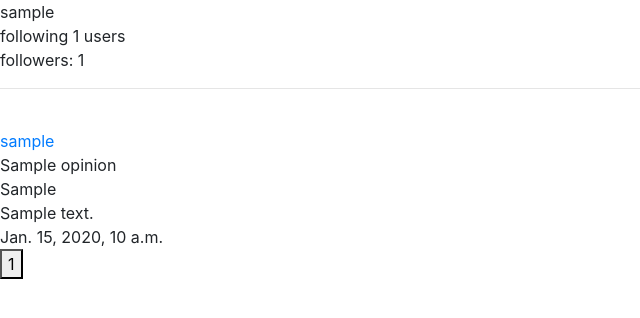
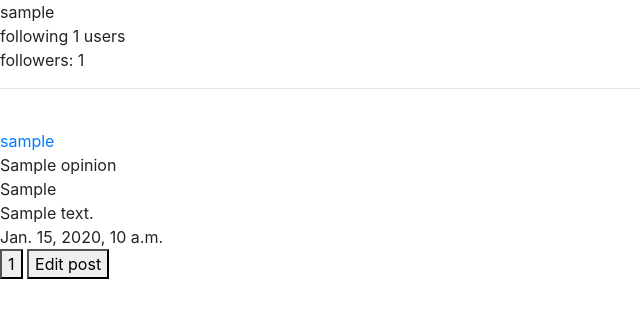
Before and after one commit to Virtual4087/CS50W-Network, a Django app: a page that uses network/templates/network/layout.html in a window 1280 px wide. Shown: the part 56-374 px from the top of the page, without its empty margins (0-640 px from the left). Run offline with Django 3.2, Linux system fonts and the light colour scheme; a user stored in the database is signed in; tables that the repository leaves empty hold one stand-in row (values such as "Sample post"); some libraries are stand-ins or nearby versions.

Commit message:
added edit feature and shifted js to html itself

```diff
--- a/network/static/network/styles.css
+++ b/network/static/network/styles.css
@@ -3,3 +3,16 @@
     flex-direction: column;
     gap: 50px;
 }
+
+#edit_view{
+    position: fixed;
+    top: 0;
+    left: 0;
+    height: 100vh;
+    width: 100vw;
+    display: none;
+    justify-content: center;
+    align-items: center;
+    background-color: rgba(0, 0, 0, 0.644);
+    z-index: 1;
+}
--- a/network/templates/network/layout.html
+++ b/network/templates/network/layout.html
@@ -46,6 +46,5 @@
             {% block body %}
             {% endblock %}
         </div>
-        <script src="{% static 'network/index.js' %}"></script>
     </body>
 </html>
--- a/network/templates/network/profile.html
+++ b/network/templates/network/profile.html
@@ -1,11 +1,11 @@
 {% extends "network/layout.html" %}
-
+{% load static %}
 {% block body %}
     <div id="profile_view">
         <div id="profile_username" data-username="{{profile.username}}">{{profile.username}}</div>
         <div id="profile_following">following <span id="profile_following_number">{{profile.following.count}}</span> users</div>
         <div id="profile_followers">followers: <span id="profile_followers_number">{{profile.followers.count}}</span></div>
-        {% if profile != user %}
+        {% if profile != user and user.is_authenticated %}
             <button id="follow_button" data-csrf="{{ csrf_token }}">
                 {% if profile in user.following.all %}
                     unfollow
@@ -18,7 +18,7 @@
     <hr>
     <br>
     {% for opinion in profile_posts %}
-        <div>
+        <div id="{{opinion.id}}" class="opinions" data-opinion_id="{{opinion.id}}">
             <div id="username"><a href="{% url 'profile' opinion.user.username%}">{{opinion.user.username}}</a></div>
             <div id="title">{{opinion.title}}</div>
             <div id="tags">
@@ -29,8 +29,111 @@
             <div id="body">{{opinion.body}}</div>
             <div id="date">{{opinion.date}}</div>
             <button id="likes">{{opinion.likes.count}}</button>
+            {% if user == opinion.user %}
+                <button id="edit_post">Edit post</button>
+            {% endif %}
         </div>
     {% empty %}
         <div>No posts by user</div>
     {% endfor %}
+    <div id="edit_view" data-id="">
+        <form id="edit_opinion">
+            <div class="form-group">
+                Title:<input autofocus class="form-control" type="text" name="opinion_title" id="edit_title" placeholder="Title" required>
+            </div>
+            <div class="form-group">
+                Body:<textarea class="form-control" name="opinion_body" id="edit_body" placeholder="Body" required></textarea>
+            </div>
+            <div class="form-group">
+                Tags:<input autofocus class="form-control" type="text" name="opinion_tags" placeholder="Example: #Politics #Trump">
+            </div>
+            <button class="btn btn-primary" data-csrf="{{csrf_token}}" id="save_edit" type="button">Save</button>
+            <button class="btn btn-light" id="cancel_edit" type="button">Cancel</button>
+        </form>
+    </div>
+
+    {% if profile != user and user.is_authenticated %}
+        <script>
+            document.querySelector("#follow_button").onclick = function() {
+                fetch("", {
+                    method: "PUT",
+                    headers: {
+                        "Source": "follow_unfollow",
+                        "Content-Type" : "application/json",
+                        "X-CSRFToken" : this.dataset.csrf
+                    },
+                    body: JSON.stringify({
+                        "task": this.innerText
+                    })
+                })
+                .then(response => {
+                    if(response.ok){
+                        return response.json()
+                    }
+                })
+                .then(data => {
+                    console.log(data)
+                })
+                .catch(error => {
+                    console.error("Fetch error:", error);
+                });
+
+                followers = document.querySelector("#profile_followers_number")
+                if(this.innerText === "follow"){
+                    this.innerText = "unfollow"
+                    followers.innerText = parseInt(followers.innerText) + 1
+                }
+                else{
+                    this.innerText = "follow"
+                    followers.innerText = parseInt(followers.innerText) - 1
+                }
+            }
+        </script>
+    {% elif profile == user and user.is_authenticated %}
+        <script>
+            document.querySelectorAll("#edit_post").forEach(button => {
+                button.onclick = function(){
+                    title = this.parentElement.querySelector('#title').innerText;
+                    body = this.parentElement.querySelector('#body').innerText;
+
+                    document.querySelector("#edit_view").dataset.id = this.parentElement.id;
+                    document.querySelector("#edit_title").value = title;
+                    document.querySelector("#edit_body").value = body;
+
+                    document.querySelector("#edit_view").style.display = 'flex' ;
+                }
+            });
+
+            document.querySelector("#cancel_edit").onclick = () => {
+                document.querySelector("#edit_view").style.display = 'none'
+            }
+
+            document.querySelector("#save_edit").onclick = function(){
+                fetch("", {
+                    method : "PUT",
+                    headers : {
+                        "Source" : "Edit post",
+                        "Content-Type" : "application/json",
+                        "X-CSRFToken" : this.dataset.csrf
+                    },
+                    body : JSON.stringify({
+                        id : document.querySelector("#edit_view").dataset.id,
+                        title : document.querySelector("#edit_title").value,
+                        body : document.querySelector("#edit_body").value
+                    })
+                })
+                .then(response => response.json())
+                .then(data => {
+                    console.log(data)
+                    this.parentElement.parentElement.style.display = 'none'
+                    opinion = document.querySelector(`[data-opinion_id="${data.id}"]`);
+                    opinion.querySelector("#title").innerText = data.title
+                    opinion.querySelector("#body").innerText = data.body
+                })
+                .catch(error => {
+                    console.error("Fetch error:", error);
+                });
+            }
+        </script>
+    {% endif %}
 {% endblock %}
--- a/network/views.py
+++ b/network/views.py
@@ -108,14 +108,22 @@ def profile(request, name):
                 request.user.following.add(user)
                 return JsonResponse({"performed" : "follow"})
 
-            #another method
-            # data = json.loads(request.body.decode('utf-8'))
-            # if (data.get("task") == "follow"):
-            #     request.user.following.add(user)
-            # else:
-            #     request.user.following.remove(user)
+        if request.headers["Source"] == "Edit post":
+            try:
+                data = json.loads(request.body.decode('utf-8'))
+                opinion = Opinion.objects.get(id=data.get("id"))
+                opinion.title = data.get("title")
+                opinion.body = data.get("body")
+                opinion.save()
+            except:
+                return JsonResponse({"success" : False})
 
-            # return JsonResponse({"performed" : data.get("task")})
+            return JsonResponse({
+                "success" : True,
+                "id" : data.get("id"),
+                "title" : data.get("title"),
+                "body" : data.get("body")
+            })
 
     return render(request, "network/profile.html", {
         "profile" : user,
```
Also changed, not shown: network/static/network/index.js (deleted, +0 -50 lines), network/templates/network/index.html (+8 -2 lines).
